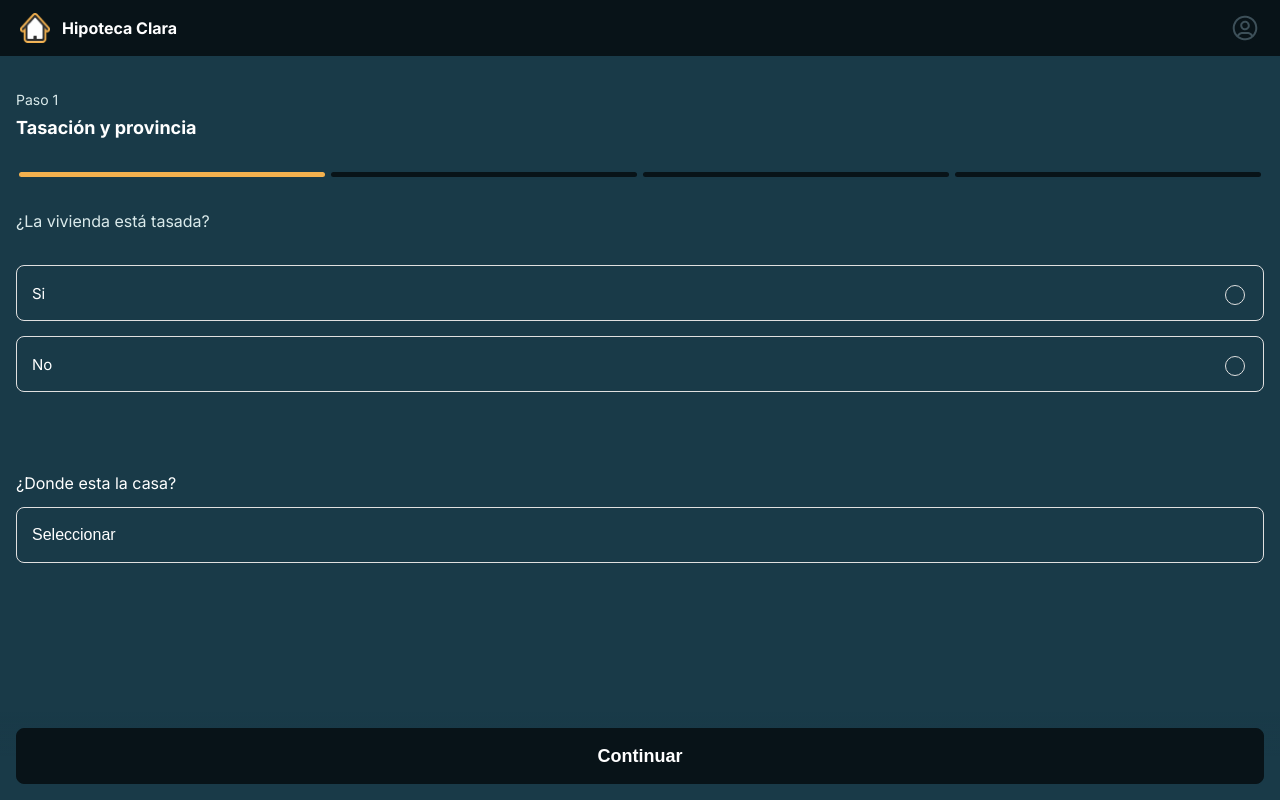
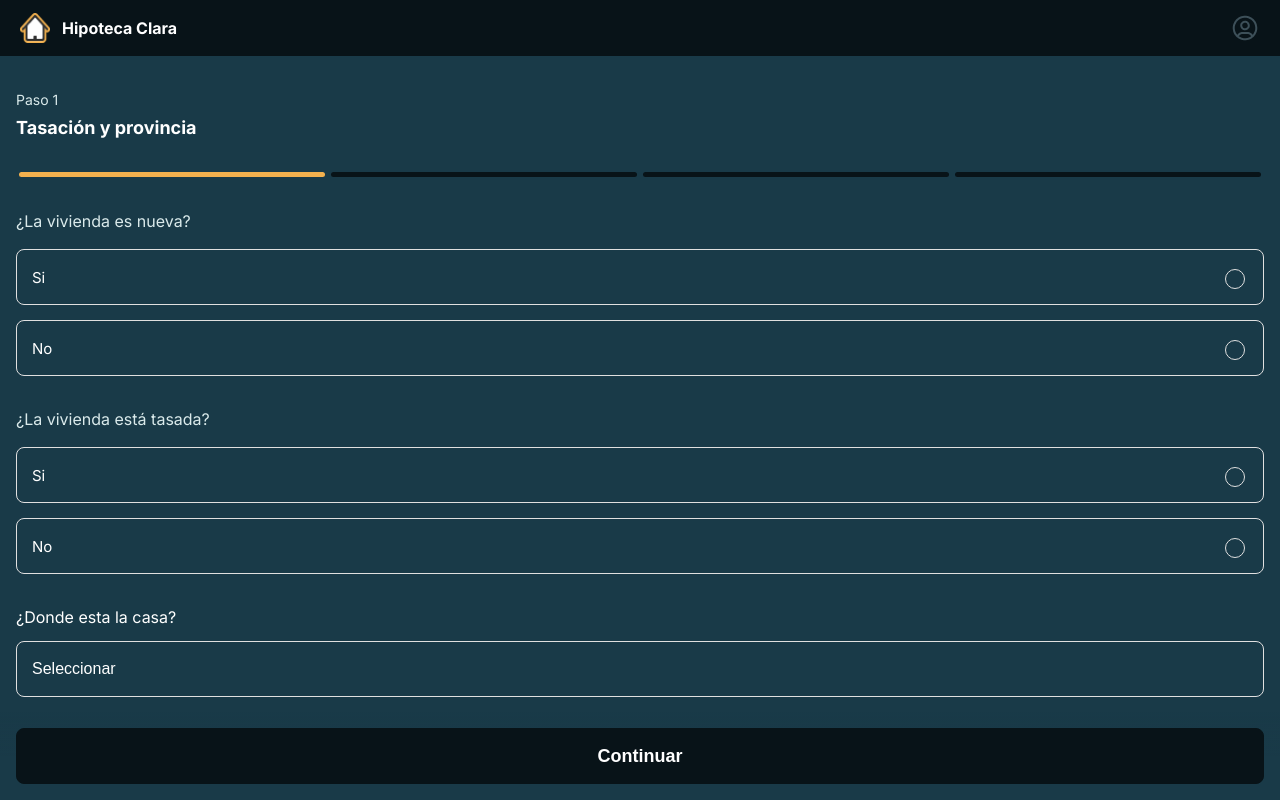
Before and after one commit to Michaeldam88/hipoteca_clara, a Next.js app: page /form in a window 1280 px wide. Built offline with nearby package versions, Linux system fonts and the light colour scheme.

Commit message:
added the is new confirmation

```diff
--- a/app/form/page.tsx
+++ b/app/form/page.tsx
@@ -14,6 +14,7 @@ import { FormSteps } from '../types';
 
 export default function Form() {
   const {
+    isNewRadioOption,
     isPricedRadioOption,
     province,
     housePrice,
@@ -24,6 +25,7 @@ export default function Form() {
     fixedTae,
     variableTin,
     variableTae,
+
   } = useStepStore();
   const [popUp, setPopUp] = useState('');
 
@@ -55,6 +57,12 @@ export default function Form() {
 
   const dataCheck = (nextStep: FormSteps) => {
     //checks first step
+
+    if (step === FormSteps.PROVINCE && !isNewRadioOption) {
+      setPopUp("Selecciona si es nueva");
+      return;
+    }
+
     if (step === FormSteps.PROVINCE && !isPricedRadioOption) {
       setPopUp('Selecciona si está tasada');
       return;
--- a/components/firstStep/firstStep.tsx
+++ b/components/firstStep/firstStep.tsx
@@ -1,32 +1,47 @@
-import Spacer from '@/ui/spacer/spacer';
-import Text from '@/ui/text/text';
-import RadioButton from '@/ui/radioButton/radioButton';
-import SelectModal from '@/ui/selectModal/selectModal';
-import Button from '@/ui/button/button';
-import data from '../../data/rates.json';
+import Spacer from "@/ui/spacer/spacer";
+import Text from "@/ui/text/text";
+import RadioButton from "@/ui/radioButton/radioButton";
+import SelectModal from "@/ui/selectModal/selectModal";
+import Button from "@/ui/button/button";
+import data from "../../data/rates.json";
 
-import { useStepStore } from '@/store/zustand';
-import { FormSteps } from '@/app/types';
+import { useStepStore } from "@/store/zustand";
+import { FormSteps } from "@/app/types";
 
 const FirstStep = ({
   dataCheck,
 }: {
   dataCheck: (nextStep: FormSteps) => void;
 }) => {
-  const { isPricedRadioOption, setIsPricedRadioOption, province, setProvince } =
-    useStepStore();
+  const {
+    isPricedRadioOption,
+    isNewRadioOption,
+    setIsNewRadioOption,
+    setIsPricedRadioOption,
+    province,
+    setProvince,
+  } = useStepStore();
 
   const isPricedRadioOptions = [
-    { id: 1001, label: 'Si' },
-    { id: 1002, label: 'No' },
+    { id: 1001, label: "Si" },
+    { id: 1002, label: "No" },
+  ];
+
+  const isNewRadioOptions = [
+    { id: 1001, label: "Si" },
+    { id: 1002, label: "No" },
   ];
 
   const getIsPricedRadioOption = (value: string) => {
     setIsPricedRadioOption(value);
   };
 
+  const getIsNewRadioOption = (value: string) => {
+    setIsNewRadioOption(value);
+  };
+
   const provinces =
-    data['autonomous-region']?.map((element) => {
+    data["autonomous-region"]?.map((element) => {
       return {
         id: element.id,
         value: element.name,
@@ -39,15 +54,25 @@ const FirstStep = ({
 
   return (
     <div>
+      <Text preset="small" text="¿La vivienda es nueva?" color="subtle" />
+      <Spacer size="medium" />
+      <RadioButton
+        name="is-new"
+        options={isNewRadioOptions}
+        selectedOption={isNewRadioOption}
+        setOption={getIsNewRadioOption}
+      />
+      <Spacer size="medium" />
       <Text preset="small" text="¿La vivienda está tasada?" color="subtle" />
-      <Spacer size="huge" />
+      <Spacer size="medium" />
       <RadioButton
         name="is-priced"
         options={isPricedRadioOptions}
         selectedOption={isPricedRadioOption}
         setOption={getIsPricedRadioOption}
       />
-      <Spacer size="giant" />
+      <Spacer size="medium" />
+
       <SelectModal
         options={provinces}
         setOption={getProvince}
--- a/data/rates.json
+++ b/data/rates.json
@@ -27,6 +27,17 @@
       "adj-reduction": [
         "0,5 % para préstamos destinados a actuaciones protegidas de rehabilitación.",
         "0,1 % para préstamos destinados a la eliminación de barreras arquitectónicas y adaptación funcional de la vivienda habitual de las personas con discapacidad."
+      ]
+    },
+
+    {
+      "id": 18,
+      "name": "Asturias",
+      "itp-prcg": 10,
+      "itp-reduction": ["3 % para viviendas de protección oficial."],
+      "adj-prcg": 1.2,
+      "adj-reduction": [
+        "0,3 % para compra de viviendas efectuada por beneficiarios de ayudas económicas de la Administración para la adquisición de vivienda habitual."
       ]
     },
     {
@@ -106,56 +117,7 @@
         "50% de bonificación si el registro que deba proceder a la inscripción radique en Ceuta."
       ]
     },
-    {
-      "id": 9,
-      "name": "Melilla",
-      "itp-prcg": 6,
-      "itp-reduction": [
-        "50 % de bonificación si el inmueble está situado en Melilla."
-      ],
-      "adj-prcg": 1.5,
-      "adj-reduction": [
-        "50% de bonificación si el registro que deba proceder a la inscripción radique en Melilla."
-      ]
-    },
-    {
-      "id": 10,
-      "name": "Madrid",
-      "itp-prcg": 6,
-      "itp-reduction": [
-        "4 % para la compra de una vivienda habitual destinada a familia numerosa.",
-        "10 % de bonificación si se trata de la compra de una vivienda habitual."
-      ],
-      "adj-prcg": 0.75,
-      "adj-reduction": [
-        "0,2 % para VPO con una superficie de 90m2 cuando no cumplan los requisitos para la exención.",
-        "0,4 % para viviendas de nueva construcción e hipotecas inferiores a 120.000 €.",
-        "0,5 % para viviendas de nueva construcción e hipotecas inferiores a 180.000 €."
-      ]
-    },
-    {
-      "id": 11,
-      "name": "Navarra",
-      "itp-prcg": 6,
-      "itp-reduction": [
-        "5 % para los primeros 180.303,63 € de una vivienda habitual destinada para familias de dos o más hijos."
-      ],
-      "adj-prcg": 0.5,
-      "adj-reduction": ["No tiene tipo reducido."]
-    },
-    {
-      "id": 12,
-      "name": "Valenciana",
-      "itp-prcg": 10,
-      "itp-reduction": [
-        "8 % para viviendas de protección pública de régimen general o primera vivienda habitual de menores de 35 años.",
-        "4% para viviendas habituales de protección oficial de régimen especial, familias numerosas o personas con un grado de minusvalía física superior al 65 % o psíquico superior al 33 %."
-      ],
-      "adj-prcg": 1.5,
-      "adj-reduction": [
-        "0,1 % para vivienda habitual y préstamos hipotecarios para vivienda habitual de familias numerosas y personas con un grado de discapacidad físico del 65 % o psíquico del 33 %."
-      ]
-    },
+
     {
       "id": 13,
       "name": "Extremadura",
@@ -170,6 +132,7 @@
         "0,1 % cuando se trate de viviendas con protección pública calificadas como viviendas medias, con las mismas limitaciones de renta."
       ]
     },
+
     {
       "id": 14,
       "name": "Galicia",
@@ -196,6 +159,7 @@
         "1,2 % para viviendas con un valor real inferior a 200.000 €."
       ]
     },
+
     {
       "id": 16,
       "name": "La Rioja",
@@ -210,23 +174,30 @@
       ]
     },
     {
-      "id": 17,
-      "name": "País Vasco",
-      "itp-prcg": 7,
+      "id": 10,
+      "name": "Madrid",
+      "itp-prcg": 6,
       "itp-reduction": [
-        "2,50 % para familias numerosas, viviendas de no más de 120 m2 (o 300m2 de parcela en unifamiliares) y compra de vivienda habitual."
+        "4 % para la compra de una vivienda habitual destinada a familia numerosa.",
+        "10 % de bonificación si se trata de la compra de una vivienda habitual."
       ],
-      "adj-prcg": 0.5,
-      "adj-reduction": ["No tiene tipo reducido."]
+      "adj-prcg": 0.75,
+      "adj-reduction": [
+        "0,2 % para VPO con una superficie de 90m2 cuando no cumplan los requisitos para la exención.",
+        "0,4 % para viviendas de nueva construcción e hipotecas inferiores a 120.000 €.",
+        "0,5 % para viviendas de nueva construcción e hipotecas inferiores a 180.000 €."
+      ]
     },
     {
-      "id": 18,
-      "name": "Asturias",
-      "itp-prcg": 10,
-      "itp-reduction": ["3 % para viviendas de protección oficial."],
-      "adj-prcg": 1.2,
+      "id": 9,
+      "name": "Melilla",
+      "itp-prcg": 6,
+      "itp-reduction": [
+        "50 % de bonificación si el inmueble está situado en Melilla."
+      ],
+      "adj-prcg": 1.5,
       "adj-reduction": [
-        "0,3 % para compra de viviendas efectuada por beneficiarios de ayudas económicas de la Administración para la adquisición de vivienda habitual."
+        "50% de bonificación si el registro que deba proceder a la inscripción radique en Melilla."
       ]
     },
     {
@@ -241,6 +212,39 @@
       "adj-reduction": [
         "0,1 % cuando se financie la primera transmisión de viviendas acogidas al Plan de vivienda joven de la Región de Murcia."
       ]
+    },
+
+    {
+      "id": 11,
+      "name": "Navarra",
+      "itp-prcg": 6,
+      "itp-reduction": [
+        "5 % para los primeros 180.303,63 € de una vivienda habitual destinada para familias de dos o más hijos."
+      ],
+      "adj-prcg": 0.5,
+      "adj-reduction": ["No tiene tipo reducido."]
+    },{
+      "id": 17,
+      "name": "País Vasco",
+      "itp-prcg": 7,
+      "itp-reduction": [
+        "2,50 % para familias numerosas, viviendas de no más de 120 m2 (o 300m2 de parcela en unifamiliares) y compra de vivienda habitual."
+      ],
+      "adj-prcg": 0.5,
+      "adj-reduction": ["No tiene tipo reducido."]
+    },
+    {
+      "id": 12,
+      "name": "Valenciana",
+      "itp-prcg": 10,
+      "itp-reduction": [
+        "8 % para viviendas de protección pública de régimen general o primera vivienda habitual de menores de 35 años.",
+        "4% para viviendas habituales de protección oficial de régimen especial, familias numerosas o personas con un grado de minusvalía física superior al 65 % o psíquico superior al 33 %."
+      ],
+      "adj-prcg": 1.5,
+      "adj-reduction": [
+        "0,1 % para vivienda habitual y préstamos hipotecarios para vivienda habitual de familias numerosas y personas con un grado de discapacidad físico del 65 % o psíquico del 33 %."
+      ]
     }
   ]
 }
--- a/store/zustand.ts
+++ b/store/zustand.ts
@@ -3,6 +3,8 @@ import { create } from "zustand";
 type StepsStore = {
   isPricedRadioOption: string;
   setIsPricedRadioOption: (data: string) => void;
+  isNewRadioOption: string;
+  setIsNewRadioOption: (data: string) => void;
   province: string;
   setProvince: (data: string) => void;
   housePrice: string;
@@ -30,6 +32,8 @@ type StepsStore = {
 export const useStepStore = create<StepsStore>((set) => ({
   isPricedRadioOption: "",
   setIsPricedRadioOption: (value) => set({ isPricedRadioOption: value }),
+  isNewRadioOption: "",
+  setIsNewRadioOption: (value) => set({ isPricedRadioOption: value }),
   province: "",
   setProvince: (value) => set({ province: value }),
   housePrice: "",
```
